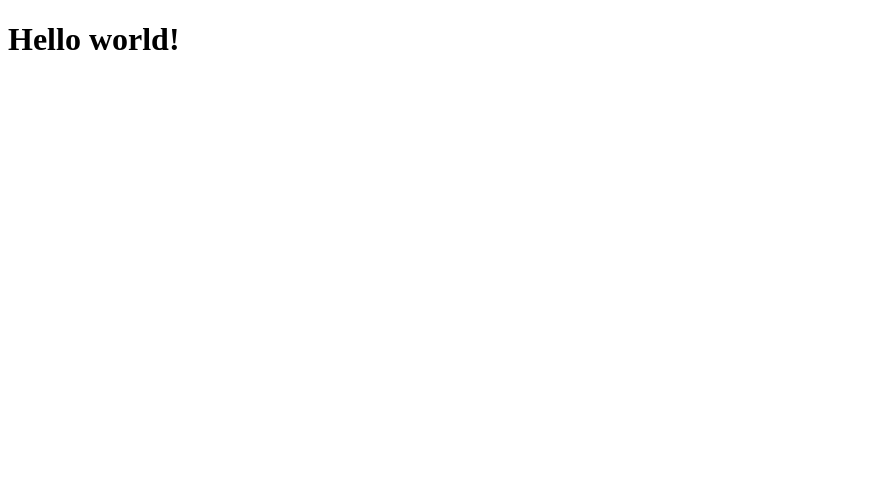
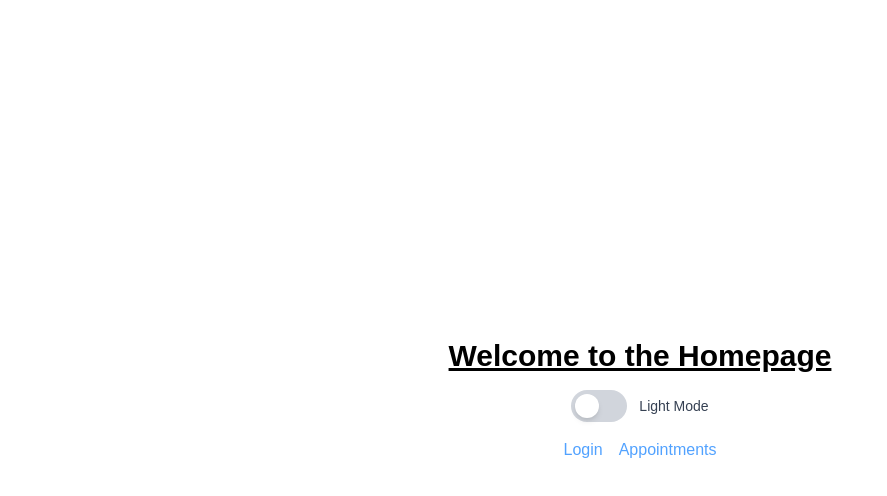
Before and after one commit to moshe4142/my-healthcare-system, a Next.js app: page / in a window 1280 px wide. Shown: the top 496 px of the page, without its empty margins (0-887 px from the left). Built offline with nearby package versions, Linux system fonts and the light colour scheme.

Commit message:
first_strike

```diff
--- /dev/null
+++ b/context/ThemeContext.tsx
@@ -0,0 +1,32 @@
+import { createContext, useContext, useEffect, useState } from 'react';
+
+const ThemeContext = createContext<{ theme: string; toggleTheme: () => void }>({
+  theme: 'light',
+  toggleTheme: () => {},
+});
+
+export const ThemeProvider = ({ children }: { children: React.ReactNode }) => {
+  const [theme, setTheme] = useState<string>(() => {
+    if (typeof window !== 'undefined') {
+      return localStorage.getItem('theme') || 'light';
+    }
+    return 'light';
+  });
+
+  useEffect(() => {
+    if (theme === 'dark') {
+      document.documentElement.classList.add('dark');
+    } else {
+      document.documentElement.classList.remove('dark');
+    }
+    localStorage.setItem('theme', theme);
+  }, [theme]);
+
+  const toggleTheme = () => {
+    setTheme(theme === 'dark' ? 'light' : 'dark');
+  };
+
+  return <ThemeContext.Provider value={{ theme, toggleTheme }}>{children}</ThemeContext.Provider>;
+};
+
+export const useTheme = () => useContext(ThemeContext);
--- /dev/null
+++ b/context/ThemeToggle.tsx
@@ -0,0 +1,27 @@
+import { useTheme } from './ThemeContext';
+
+export default function ThemeToggle() {
+  const { theme, toggleTheme } = useTheme();
+
+  return (
+    <div
+      className="flex items-center cursor-pointer"
+      onClick={toggleTheme}
+    >
+      {/* Toggle Switch */}
+      <div className={`relative w-14 h-8 flex items-center bg-gray-300 dark:bg-gray-700 rounded-full p-1 transition-all`}>
+        {/* Toggle Knob */}
+        <div
+          className={`w-6 h-6 bg-white dark:bg-yellow-400 rounded-full shadow-md transform transition-all ${
+            theme === 'dark' ? 'translate-x-6' : 'translate-x-0'
+          }`}
+        />
+      </div>
+
+      {/* Label */}
+      <span className="ml-3 text-gray-700 dark:text-gray-300 text-sm font-medium">
+        {theme === 'dark' ? 'Dark Mode' : 'Light Mode'}
+      </span>
+    </div>
+  );
+}
--- a/pages/_app.tsx
+++ b/pages/_app.tsx
@@ -1,12 +1,13 @@
-import React from 'react'
+import type { AppProps } from 'next/app';
+import { ThemeProvider } from '../context/ThemeContext';
+import '../styles/globals.css';
 
-const _app = () => {
+export default function MyApp({ Component, pageProps }: AppProps) {
   return (
-    <div className='bg-black text-xl'>
- <h1 className="text-3xl font-bold underline">
-      Hello world!
-    </h1>    </div>
-  )
+    <ThemeProvider>
+      <div className="bg-white text-black dark:bg-black dark:text-white min-h-screen transition-colors duration-300">
+        <Component {...pageProps} />
+      </div>
+    </ThemeProvider>
+  );
 }
-
-export default _app
--- /dev/null
+++ b/pages/appointments.tsx
@@ -0,0 +1,7 @@
+export default function AppointmentsPage() {
+    return (
+      <div className="flex flex-col items-center justify-center min-h-screen">
+        <h1 className="text-3xl font-bold">Appointments</h1>
+      </div>
+    );
+  }
--- a/pages/index.tsx
+++ b/pages/index.tsx
@@ -1,13 +1,25 @@
-import React from 'react'
+import Link from 'next/link';
+import ToggleButton from '../context/ThemeToggle'; // Import the ToggleButton
 
-const index = () => {
+export default function HomePage() {
   return (
-    <div>
-       <h1 className="text-3xl font-bold underline">
-      Hello world!
-    </h1>
+    <div className="flex flex-col items-center justify-center min-h-screen">
+      <h1 className="text-3xl font-bold underline">Welcome to the Homepage</h1>
+
+      {/* Toggle Button for Dark Mode */}
+      <div className="mt-4">
+        <ToggleButton />
+      </div>
+
+      {/* Navigation Links */}
+      <nav className="mt-4 flex space-x-4">
+        <Link href="/login" className="text-blue-400 hover:underline">
+          Login
+        </Link>
+        <Link href="/appointments" className="text-blue-400 hover:underline">
+          Appointments
+        </Link>
+      </nav>
     </div>
-  )
+  );
 }
-
-export default index
--- /dev/null
+++ b/pages/login.tsx
@@ -0,0 +1,7 @@
+export default function LoginPage() {
+    return (
+      <div className="flex flex-col items-center justify-center min-h-screen">
+        <h1 className="text-3xl font-bold">Login Page</h1>
+      </div>
+    );
+  }
--- /dev/null
+++ b/tailwind.config.js
@@ -0,0 +1,9 @@
+/** @type {import('tailwindcss').Config} */
+module.exports = {
+  darkMode: 'class', // Enable class-based dark mode
+  content: ['./pages/**/*.{js,ts,jsx,tsx}', './components/**/*.{js,ts,jsx,tsx}'],
+  theme: {
+    extend: {},
+  },
+  plugins: [],
+};
```
